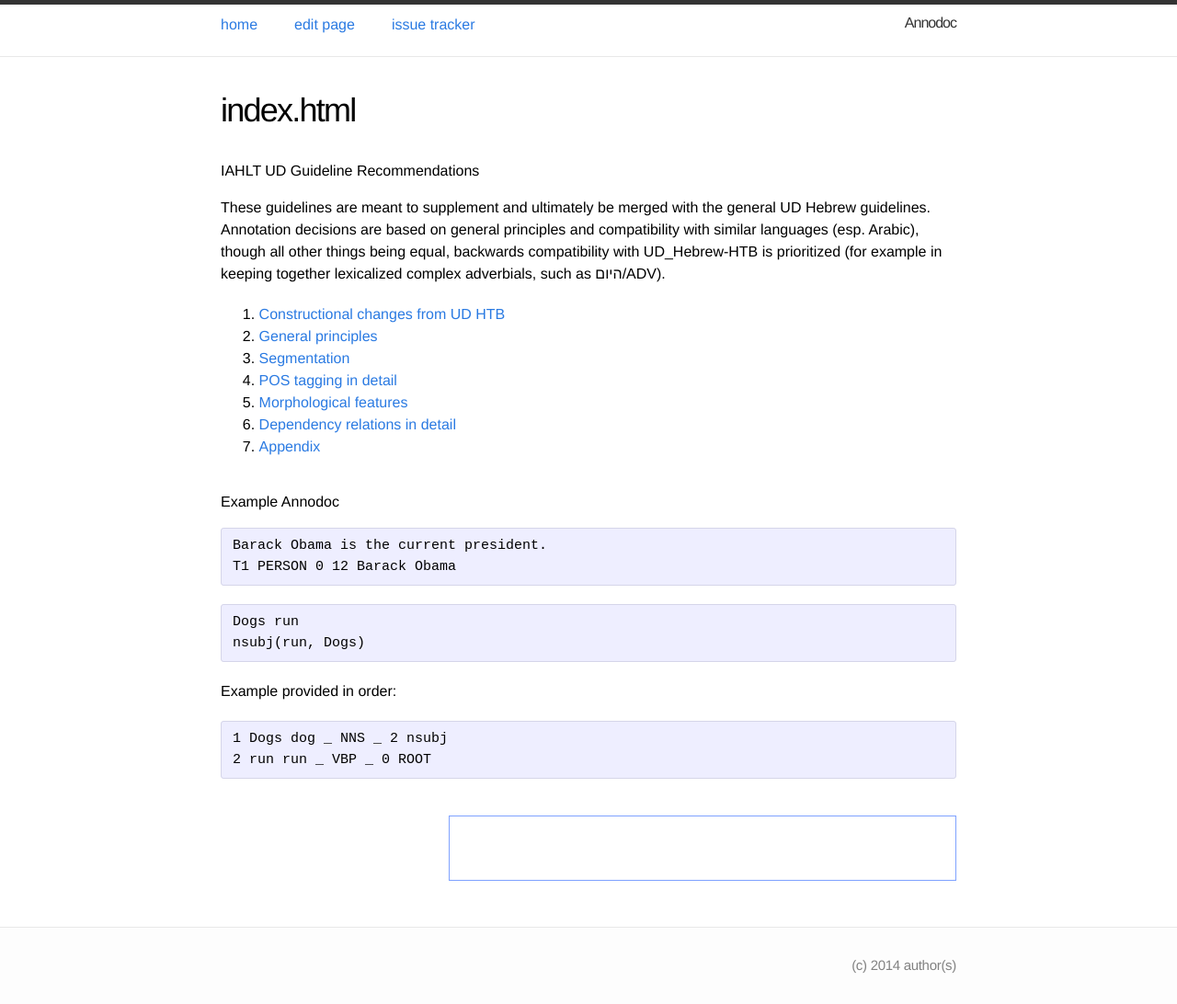
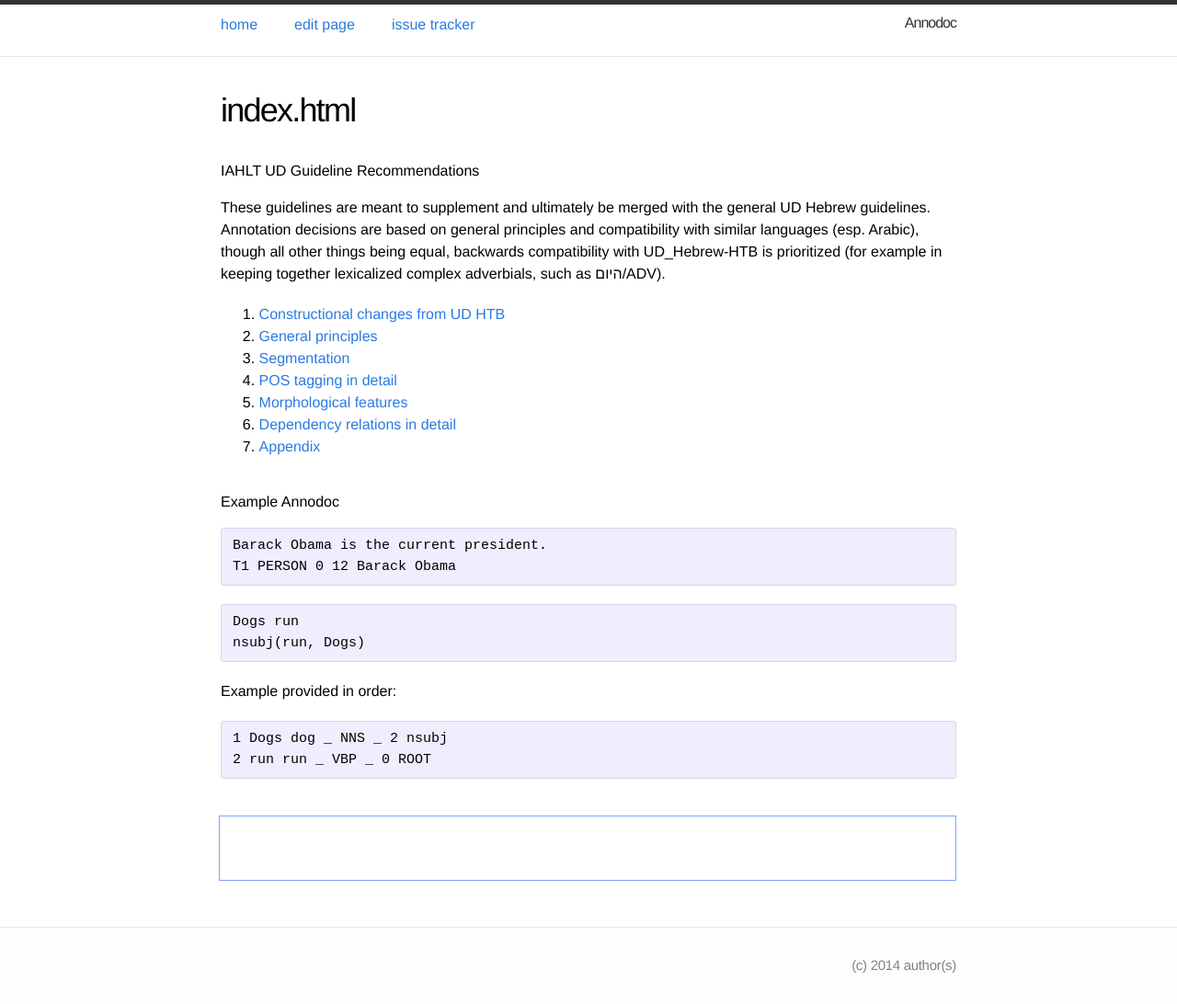
Before and after one commit to IAHLT/heb-ud-gudielines, a Jekyll site: the page built from index.md, in a window 1280 px wide. Shown: the whole page at 92% size. Built offline with Jekyll 4.4.1, drawn with Linux system fonts in a browser that asks for light colours.

Commit message:
Update index.md

```diff
--- a/index.md
+++ b/index.md
@@ -35,7 +35,7 @@ Example provided in order:
 
 
 
-<svg version="1.1" class="" style="width: 550px; height: 69px; float: right;">
+<svg version="1.1" class="" style="width: 800px; height: 69px; float: right;">
 
 ~~~ conllu
 1	.	.	PUNCT	PUNCT	_	0	punct	_	_
```
